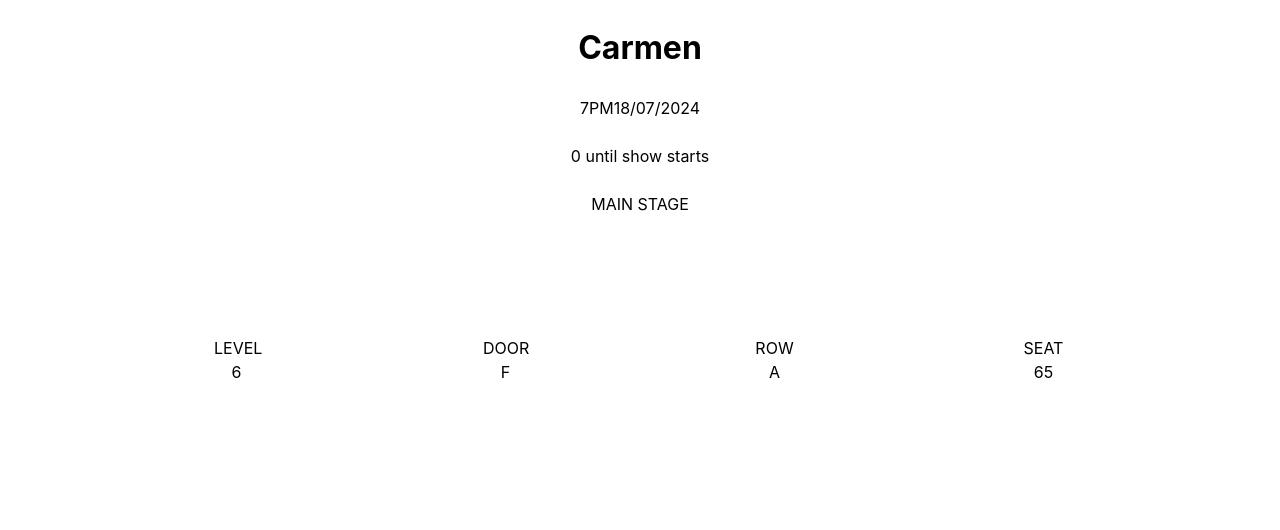
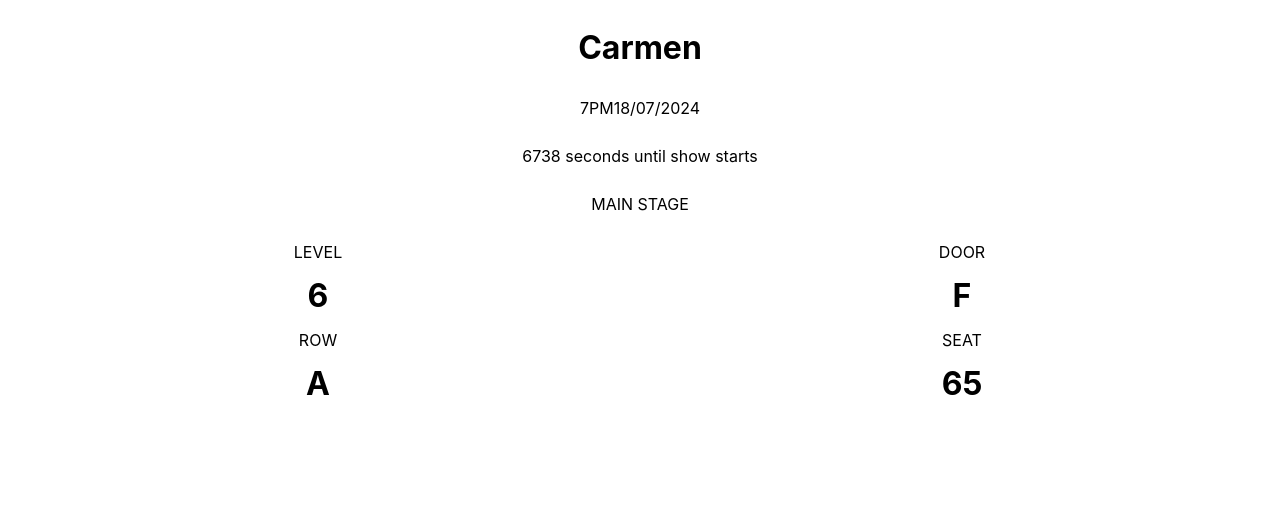
Before and after one commit to ajcousins/hackathon-2024, a React (Vite) app: page / in a window 1280 px wide. Shown: the top 530 px of the page. Built offline with nearby package versions, Linux system fonts and the light colour scheme.

Commit message:
Formatting and time

```diff
--- a/src/App.css
+++ b/src/App.css
@@ -32,4 +32,12 @@
 .floating-instructions {
   position:absolute;
   color: white;
+  margin: 3em 2em;
 }
+
+.grid {
+  display: grid;
+  grid-template-columns: repeat(2, 1fr);
+  text-align: center;
+  gap: 0.5em;
+}
--- a/src/App.jsx
+++ b/src/App.jsx
@@ -19,7 +19,7 @@ const DIRECTIONS = [
   'Go to the lift...',
   'Go to level 3',
   'Exit the lift. Take a left and go up the steps...',
-  'Row B. Seat 23',
+  'Row A. Seat 65',
 ];
 
 const SCREENS = {
@@ -78,10 +78,10 @@ function App() {
         )}
         {screen === SCREENS.WAYFINDER_TEXT.id && (
           <div className='wayfinder-text'>
-            <h1>1.</h1>
             <Button onClick={() => setScreen(SCREENS.WAYFINDER_IMAGES.id)}>
               Show me
             </Button>
+            <h1>1.</h1>
             <ul>
               {DIRECTIONS.map((dir, i) => {
                 return (<li key={i}>{dir}</li>)
@@ -92,13 +92,13 @@ function App() {
         {screen === SCREENS.WAYFINDER_IMAGES.id && (
           <div className='wayfinder-text'>
             {/* <h1>Images</h1> */}
-            <Button onClick={() => setScreen(SCREENS.WAYFINDER_IMAGES.id)}>
+            <Button onClick={() => setScreen(SCREENS.WAYFINDER_TEXT.id)}>
               Tell me
             </Button>
             <div className='image-wrapper' onClick={handleImageIncrement}>
-              <h3 className='floating-instructions'>
-                {DIRECTIONS[currentImg]}
-              </h3>
+              <div className='floating-instructions'>
+                <h2>{DIRECTIONS[currentImg]}</h2>
+              </div>
               <img src={IMAGES[currentImg]} />
             </div>
           </div>
--- a/src/Components/Ticket.tsx
+++ b/src/Components/Ticket.tsx
@@ -14,11 +14,12 @@ function Ticket() {
 
 
     const [countdownTime, setCountdownTime] = useState(0)
-    const mockTime = 1900;
+    const mockTime = 1721405007152;
 
     useEffect(() => {
       // Calculate the initial countdown time
       const currentTime = Date.now();
+      console.log('currentTime:', currentTime);
       let countdown = mockTime - currentTime;
 
       // Update the countdown state every second
@@ -48,16 +49,35 @@ function Ticket() {
                 <p>7PM</p><p>18/07/2024</p>
                 </div>
                   <div className='countdown-container'>
-                    <p>{countdownTime} until show starts</p>
+                    <p>{Math.floor(countdownTime / 1000)} seconds until show starts</p>
                   </div>
                   <p>MAIN STAGE</p>
               </div>
 
-              <div className='flex-container-2'>
+              {/* <div className='flex-container-2'>
                 <p className='seat-index' id='auditorium-level'>LEVEL 6</p>
                 <p className='seat-index' id='door-guide'>DOOR F</p>
                 <p className='seat-index' id='seating-row'>ROW A</p>
                 <p className='seat-index' id='seat-number'>SEAT 65</p>
+              </div> */}
+
+              <div className='grid'>
+                <div>
+                  LEVEL
+                </div>
+                <div>
+                  DOOR
+                </div>
+                <h1>6</h1>
+                <h1>F</h1>
+                <div>
+                  ROW
+                </div>
+                <div>
+                  SEAT
+                </div>
+                <h1>A</h1>
+                <h1>65</h1>
               </div>
 
               <div className="flex-container-3">
```
